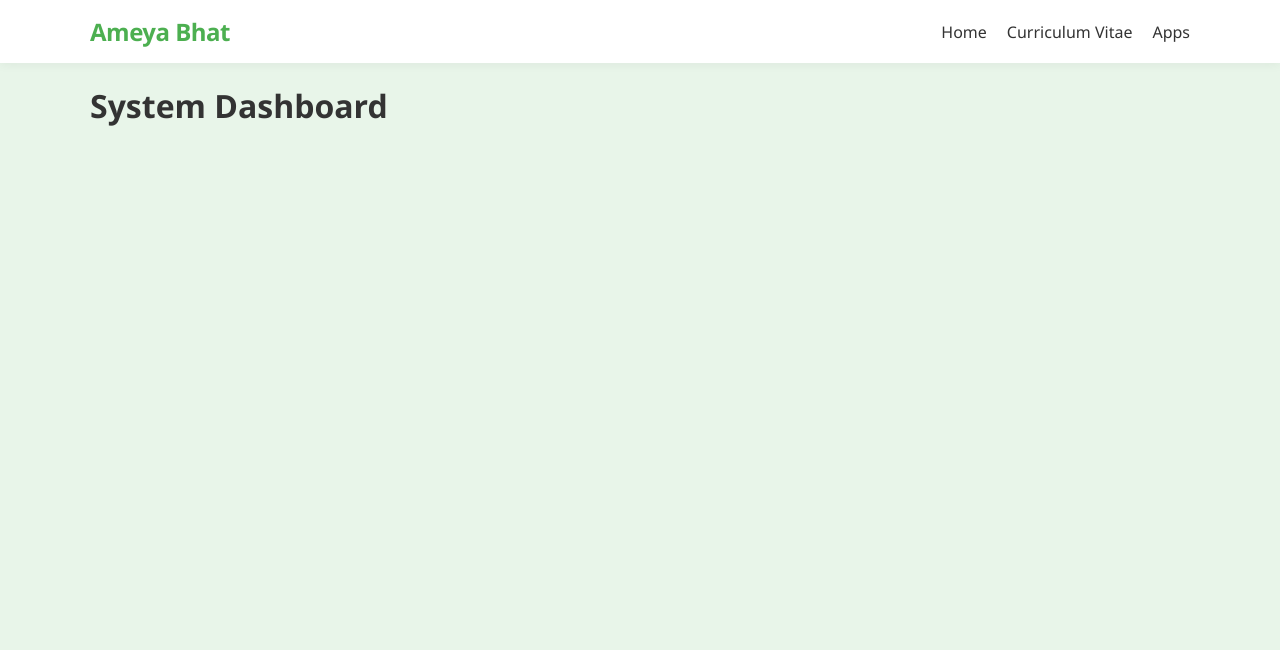
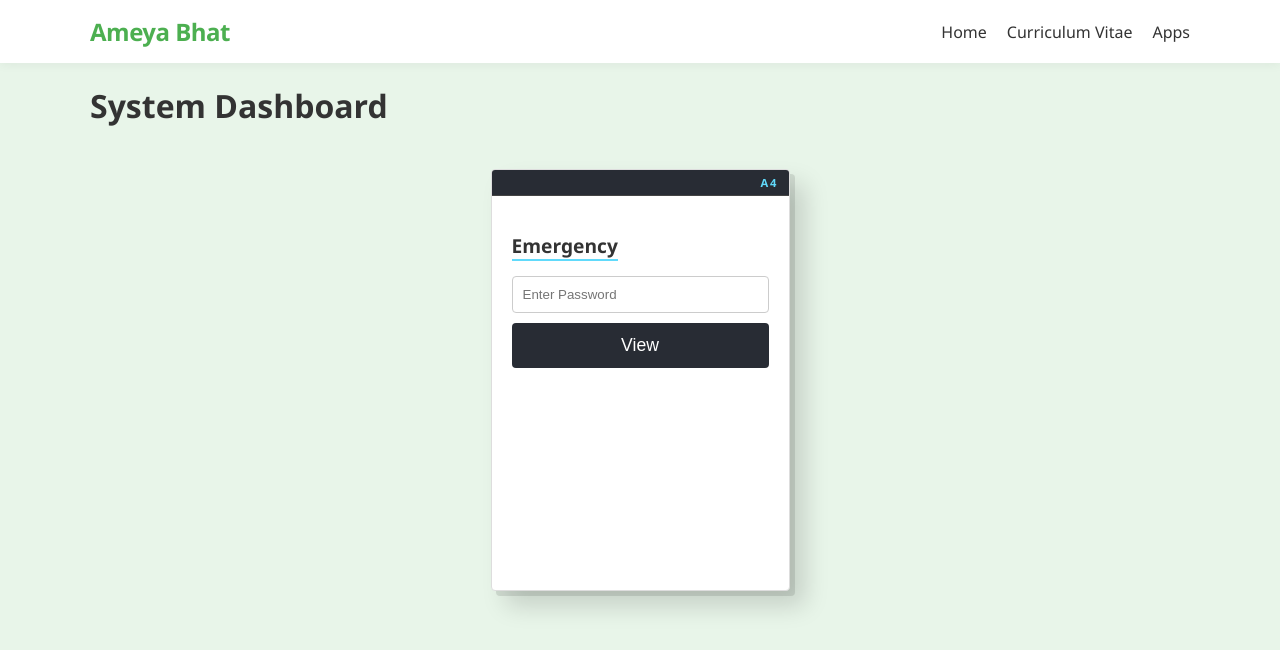
Before and after one commit to amuuboi/ameya-site, a React (Create React App) app: page /apps in a window 1280 px wide. Shown: the top 650 px of the page. Built offline with nearby package versions, Linux system fonts and the light colour scheme.

Commit message:
Update Apps.js
Apps typo

```diff
--- a/src/pages/Apps.js
+++ b/src/pages/Apps.js
@@ -4,7 +4,7 @@ import './Apps.css';
 const Apps = () => {
     // Scans the 'App' directory specifically
     // Ensure your folder is named 'App' and sits next to Apps.js
-    const appFiles = require.context('./App', true, /\.js$/);
+    const appFiles = require.context('./Apps', true, /\.js$/);
 
     const automatedAppRegistry = useMemo(() => {
         return appFiles.keys()
```
